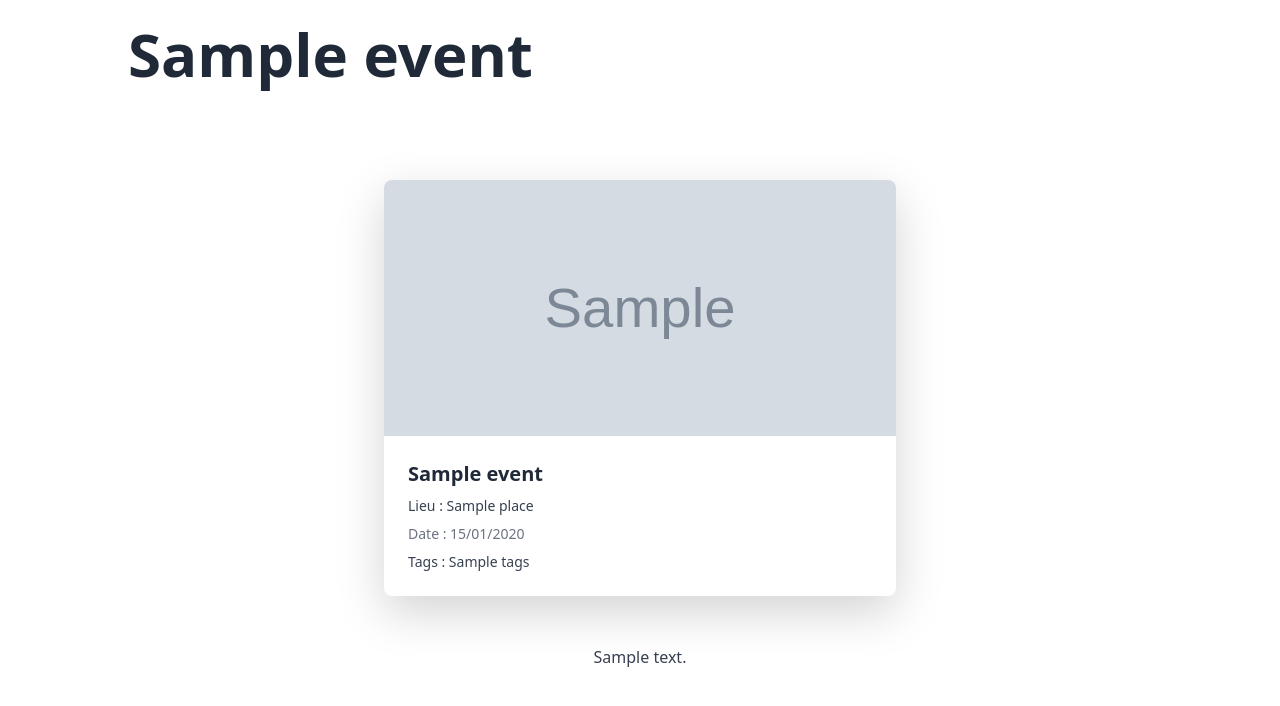
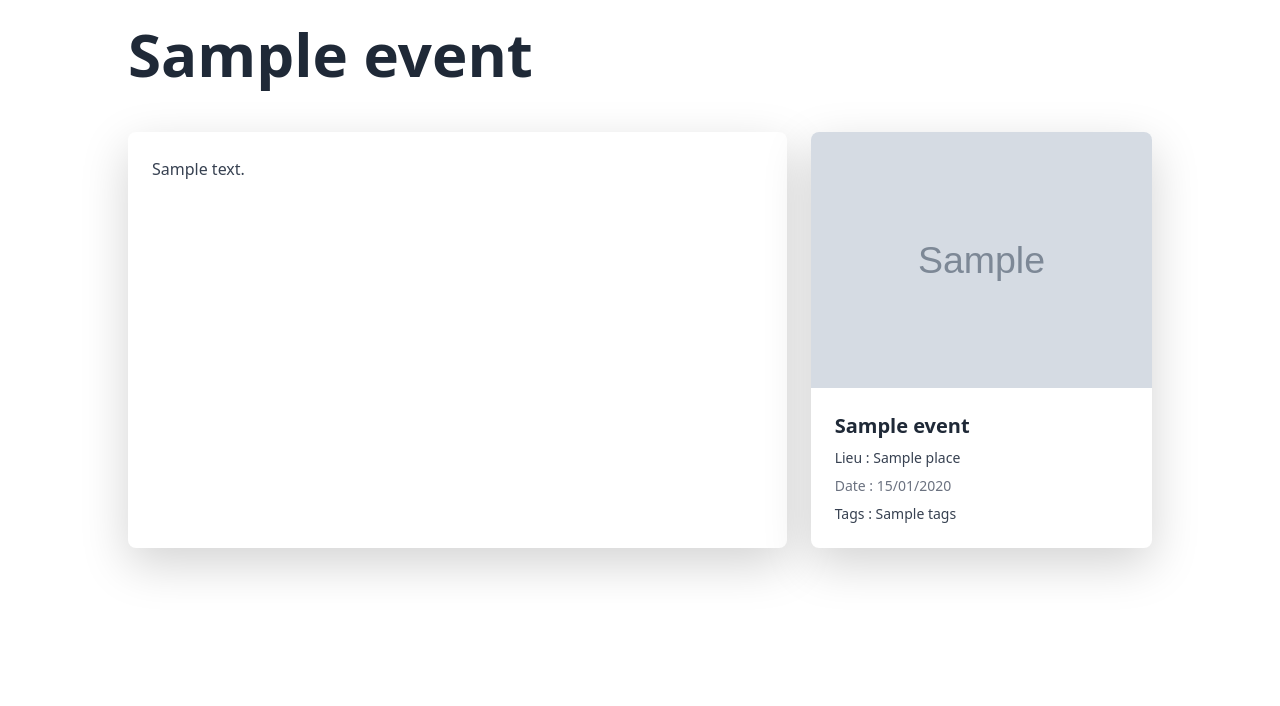
Before and after one commit to Glodi-M/Events-manager, a Symfony app: template templates/events/show.html.twig in a window 1280 px wide. Shown: the part 72-778 px from the top of the page. Run offline with Twig, Linux system fonts and the light colour scheme; the template is opened without the code that fills it: most values are stand-ins (such as "Sample title", 1, 10 or a date in 2020); grey boxes marked "Sample" are stand-in pictures; some libraries are stand-ins or nearby versions.

Commit message:
Mise à jour de la page voir plus

```diff
--- a/src/Controller/EventsController.php
+++ b/src/Controller/EventsController.php
@@ -25,8 +25,6 @@ final class EventsController extends AbstractController
     #[Route('/', name: 'home')]
     public function Home(EventRepository $repo)
     {
-        // Utilisation de l'EntityManager pour accéder au repository
-        // $repo = $this->entityManager->getRepository(Event::class);
 
         $events = $repo->findAll();
 
--- a/templates/base.html.twig
+++ b/templates/base.html.twig
@@ -135,7 +135,8 @@ function resetTimer()
 
 
 clearTimeout( timeout );
-timeout = setTimeout( logout, 1800000 ); // 30 minutes (en millisecondes)
+timeout = setTimeout( logout, 1800000 );
+
 }
 
 function logout()
@@ -146,7 +147,9 @@ function logout()
 
 
 fetch( '{{ path("app_logout") }}',
-{ method: "POST" } ).then( () => location.reload() ); // Recharge la page après la déconnexion.catch( error => console.error( "Erreur de déconnexion :", error ) );
+{ method: "POST" } ).then( () => location.reload() );
+
+
 
 }
 
--- a/templates/events/show.html.twig
+++ b/templates/events/show.html.twig
@@ -9,7 +9,9 @@
 															                        {% if type == 'success' %}bg-green-500{% endif %}
 															                        {% if type == 'error' %}bg-red-500{% endif %}
 															                        {% if type == 'warning' %}bg-yellow-500{% endif %}">
+				<p>
 					{{ message }}
+				</p>
 			</div>
 		{% endfor %}
 	{% endfor %}
@@ -22,14 +24,16 @@
 				class="text-4xl md:text-6xl font-bold mb-5 text-gray-800">
 				{{ event.title }}
 			</h1>
+		</div>
 
-			{# Boutons pour administrateurs et utilisateurs, positionnés à côté du titre #}
+		{# Boutons pour administrateurs et utilisateurs, placés juste au-dessus du contenu détaillé #}
 		{% if app.user %}
 			<div
 				class="flex gap-4 mb-5">
 				{% if 'ROLE_ADMIN' in app.user.getRoles() %}
 					<a
-							href="{{ path('event_edit', {'id': event.id}) }}" class="bg-blue-500 text-white py-2 px-4 rounded-md hover:bg-blue-600 transition-colors duration-300 flex items-center gap-2">
+						href="{{ path('event_edit', {'id': event.id}) }}" class="bg-blue-500 text-white py-2 px-4 rounded-md hover:bg-blue-600 transition-colors duration-300 flex items-center gap-2"
+						onclick="return confirm('Êtes-vous sûr de vouloir modifier cet événement ?');">
 						Modifier
 					</a>
 					<a
@@ -46,20 +50,43 @@
 						</a>
 					{% else %}
 						<a
-								href="{{ path('event_register', {'id': event.id}) }}" class="bg-green-500 text-white py-2 px-4 rounded-md hover:bg-green-600 transition-colors duration-300 flex items-center gap-2">
+							href="{{ path('event_register', {'id': event.id}) }}" class="bg-green-500 text-white py-2 px-4 rounded-md hover:bg-green-600 transition-colors duration-300 flex items-center gap-2"
+							onclick="return confirm('Êtes-vous sûr de vouloir vous inscrire à cet événement ?');">
+							<svg
+								xmlns="http://www.w3.org/2000/svg"
+								fill="none"
+								viewbox="0 0 24 24"
+								stroke-width="2"
+								stroke="currentColor"
+								class="w-5 h-5">
+								<path
+									stroke-linecap="round"
+									stroke-linejoin="round"
+									d="M12 4v16m8-8H4"/>
+							</svg>
 							S'inscrire
 						</a>
 					{% endif %}
 				{% endif %}
 			</div>
 		{% endif %}
+
+		<div
+			class="flex flex-wrap md:flex-nowrap gap-6 w-full max-w-5xl">
+			{# Contenu détaillé de l'événement, aligné à gauche #}
+			<div
+				class="flex-1 p-4 md:p-8 text-justify bg-white rounded-lg shadow-lg">
+				<p
+					class="text-gray-700 leading-relaxed">
+					{{ event.content }}
+				</p>
 			</div>
 
-		{# Section de présentation de l'événement #}
+			{# Section de présentation de l'événement, alignée à droite #}
 			<section
-			class="flex justify-center items-center p-4 w-full">
+				class="flex-shrink-0 w-full md:w-1/3">
 				<div
-				class="bg-white rounded-lg shadow-lg overflow-hidden w-full max-w-sm md:max-w-md lg:max-w-lg mt-6 transition-transform transform hover:scale-105">
+					class="bg-white rounded-lg shadow-lg overflow-hidden transition-transform transform hover:scale-105">
 					<img
 						src="{{ event.image }}" alt="{{ event.title }}" class="w-full h-48 md:h-64 object-cover">
 					<div
@@ -86,14 +113,6 @@
 					</div>
 				</div>
 			</section>
-
-		{# Contenu détaillé de l'événement #}
-		<div
-			class="p-4 md:p-20 text-justify">
-			<p
-				class="text-gray-700 leading-relaxed">
-				{{ event.content }}
-			</p>
 		</div>
 	</div>
 {% endblock %}
--- a/templates/registration/register.html.twig
+++ b/templates/registration/register.html.twig
@@ -67,11 +67,6 @@
 					{{ form_row(registrationForm.agreeTerms, {
                     'attr': { 'class': 'h-4 w-4 text-blue-500 border-gray-300 rounded' }
                 }) }}
-					<label
-						for="agreeTerms"
-						class="ml-2 text-sm text-gray-600">
-						J'accepte les termes et conditions
-					</label>
 				</div>
 
 				<!-- Submit Button -->
```
Also changed, not shown: templates/registration_event_user/my_events.html.twig (+3 -5 lines). Lines whose indentation alone changed are shown as unchanged.
